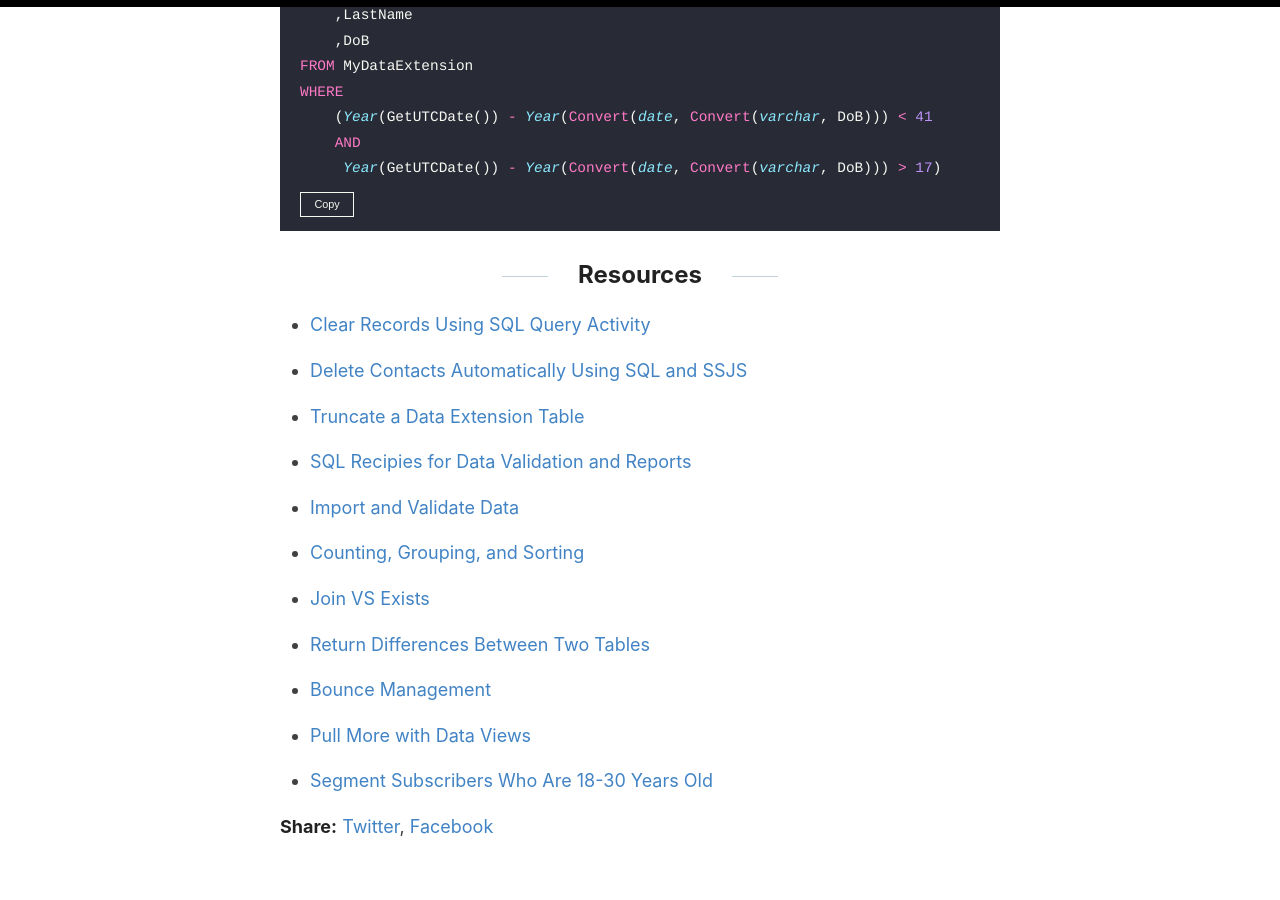
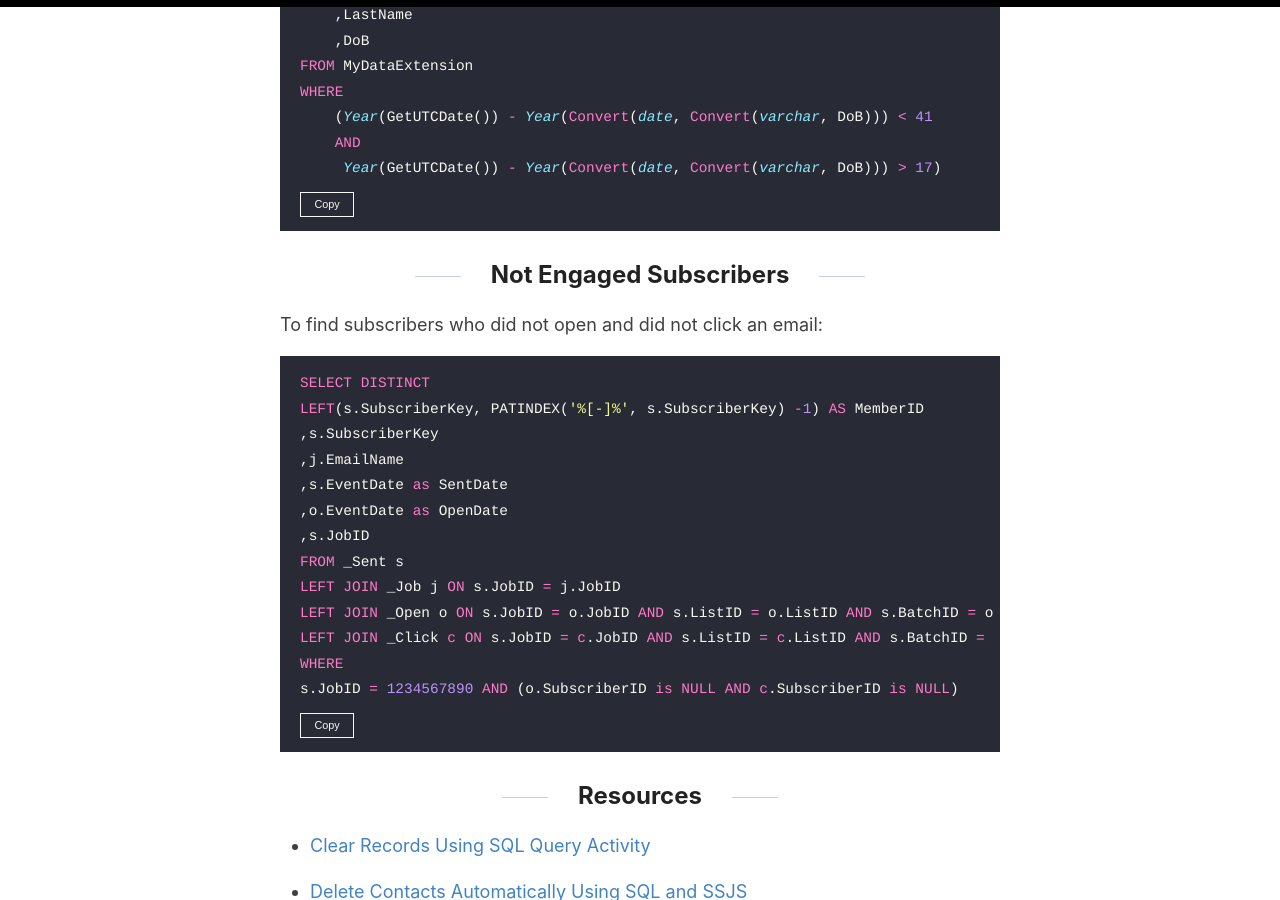
Before and after one commit to karolcholewa/blog, a Jekyll site: the page built from _posts/2021-03-12-sql-cookbook.md, in a window 1280 px wide and 900 px high, scrolled down 2701 px. Built offline with Jekyll 4.4.1, drawn with Linux system fonts in a browser that asks for light colours.

Commit message:
post updated

````diff
--- a/_posts/2021-03-12-sql-cookbook.md
+++ b/_posts/2021-03-12-sql-cookbook.md
@@ -83,6 +83,24 @@ WHERE
      Year(GetUTCDate()) - Year(Convert(date, Convert(varchar, DoB))) > 17)
 ```
 
+## Not Engaged Subscribers
+To find subscribers who did not open and did not click an email:
+```sql
+SELECT DISTINCT
+LEFT(s.SubscriberKey, PATINDEX('%[-]%', s.SubscriberKey) -1) AS MemberID
+,s.SubscriberKey
+,j.EmailName
+,s.EventDate as SentDate
+,o.EventDate as OpenDate
+,s.JobID
+FROM _Sent s
+LEFT JOIN _Job j ON s.JobID = j.JobID
+LEFT JOIN _Open o ON s.JobID = o.JobID AND s.ListID = o.ListID AND s.BatchID = o.BatchID AND s.SubscriberID = o.SubscriberID AND o.IsUnique = 1
+LEFT JOIN _Click c ON s.JobID = c.JobID AND s.ListID = c.ListID AND s.BatchID = c.BatchID AND s.SubscriberID = c.SubscriberID AND c.IsUnique = 1
+WHERE
+s.JobID = 1234567890 AND (o.SubscriberID is NULL AND c.SubscriberID is NULL)
+```
+
 ## Resources
 {% for post in site.categories['SQL'] %}
 *   [{{ post.title }}]({{ site.baseurl }}{{post.url}})
````
